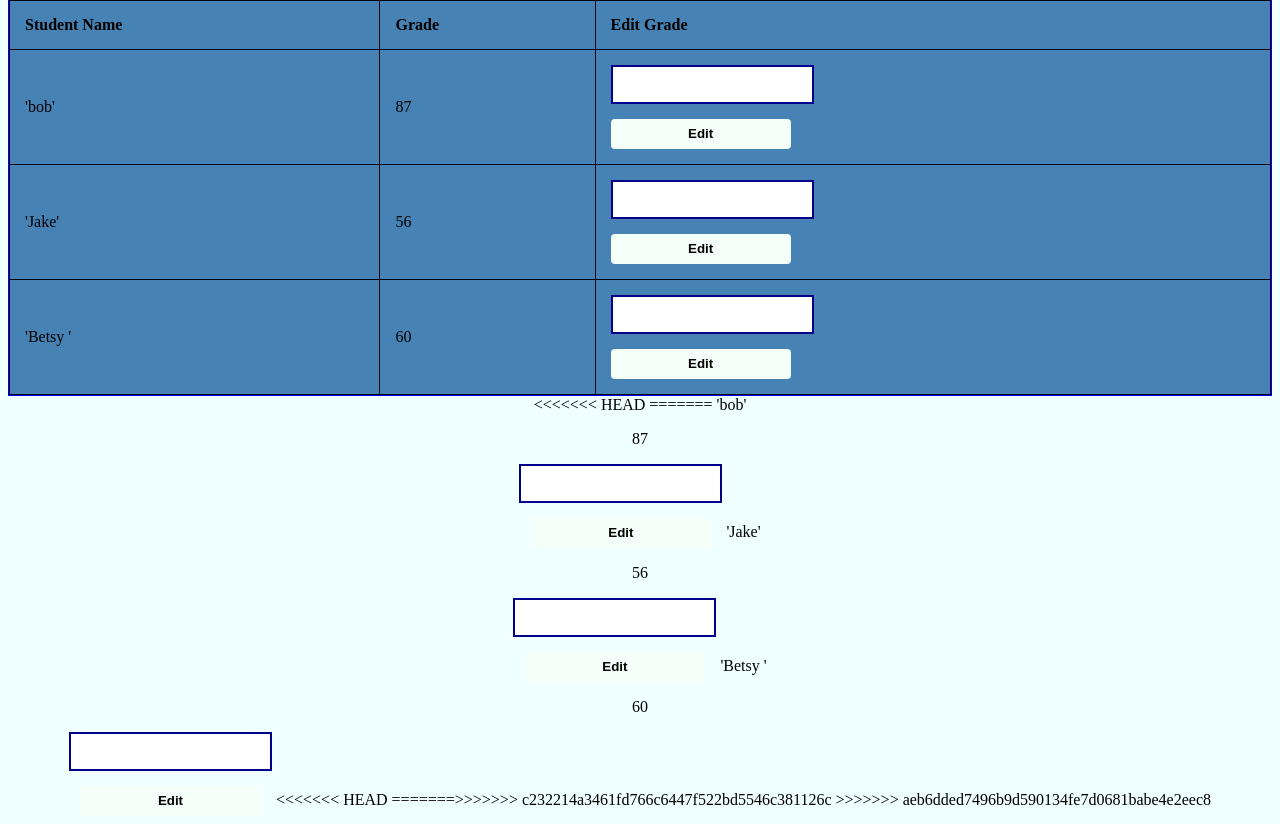
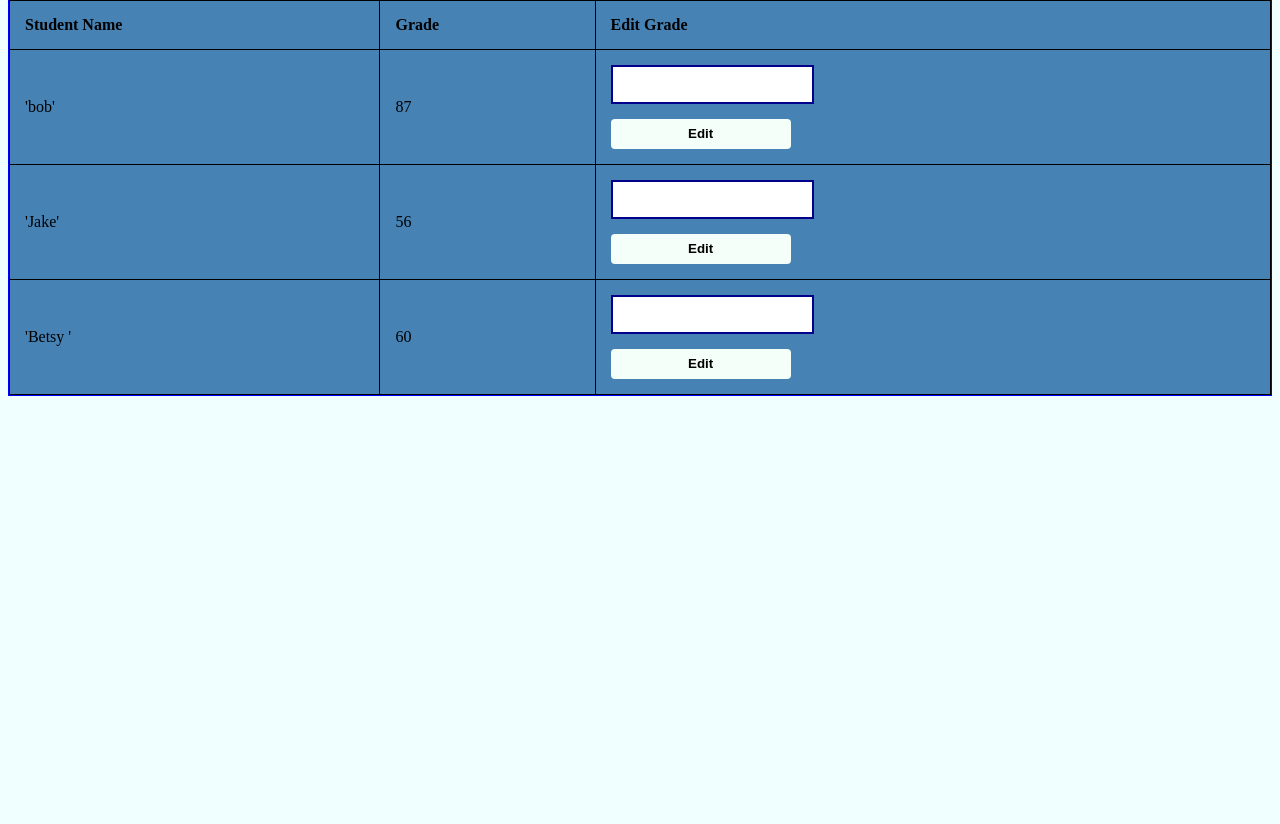
Before and after one commit to jakobpotosme/CSE106_Lab08, a Flask app: a page that uses templates/courseStudents.html in a window 1280 px wide. Shown: the part 141-965 px from the top of the page. After the commit the page ends 537 px from the top, so only its background shows below. Run offline with Flask 2, Linux system fonts and the light colour scheme; a user stored in the database is signed in; data comes from the database, SQL or seed files in the repository; both versions use the stored data as it was after the commit.

Commit message:
fixed styling issues

```diff
--- a/templates/courseStudents.html
+++ b/templates/courseStudents.html
@@ -62,30 +62,8 @@
         </table>
     </div>
 
-    <<<<<<< HEAD </body> </html>======={% for row in range(0,table|length ) %} <tr>
 
-        <td>
-            {{table[row][2]}}
-        </td>
-        <td>
-            <p>
-                {{ table[row][1].grade}}
-            </p>
 
-        </td>
-        <form action="/editgrade" method="Post">
-            <td>
-                <input type="hidden" name='teacherId' value="{{teacherid}}" />
-                <input type="hidden" name='studentid' value="{{table[row][1].student_id}}" />
-                <input type="hidden" name='classid' value="{{table[row][1].class_id}}" />
-                <input type="text" id="grade" name="grade" value="">
-                <button type="submit" value="Submit">Edit</button>
-            </td>
-        </form>
+</body>
 
-        </tr>
-
-        {% endfor %}
-        </table>
-        <<<<<<< HEAD </form> </body> </html>=======>>>>>>> c232214a3461fd766c6447f522bd5546c381126c
-            >>>>>>> aeb6dded7496b9d590134fe7d0681babe4e2eec8
+</html>
```
Also changed, not shown: example.sqlite.
